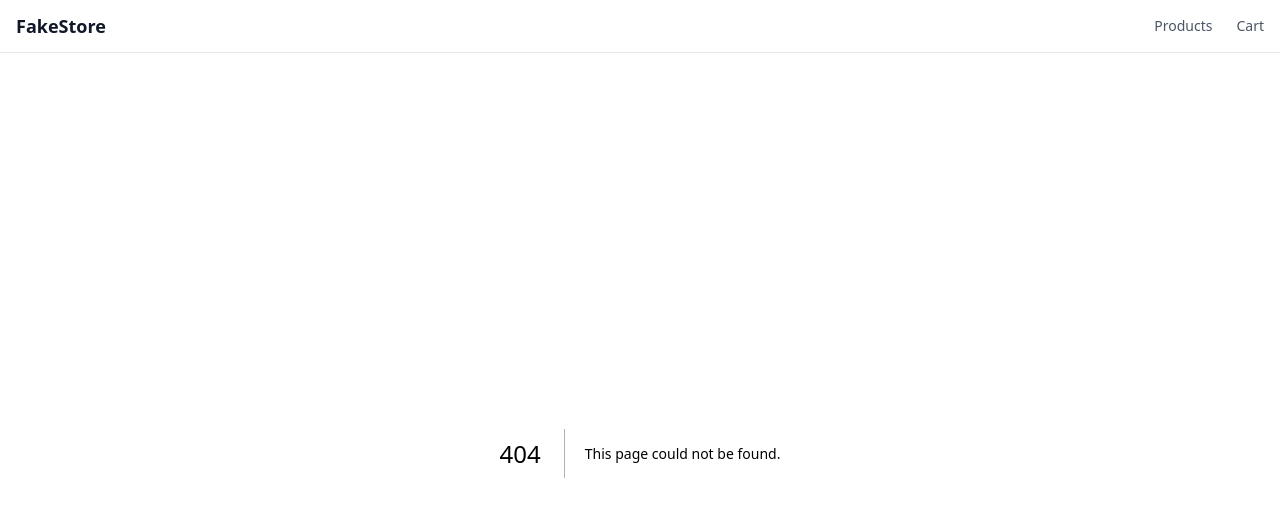
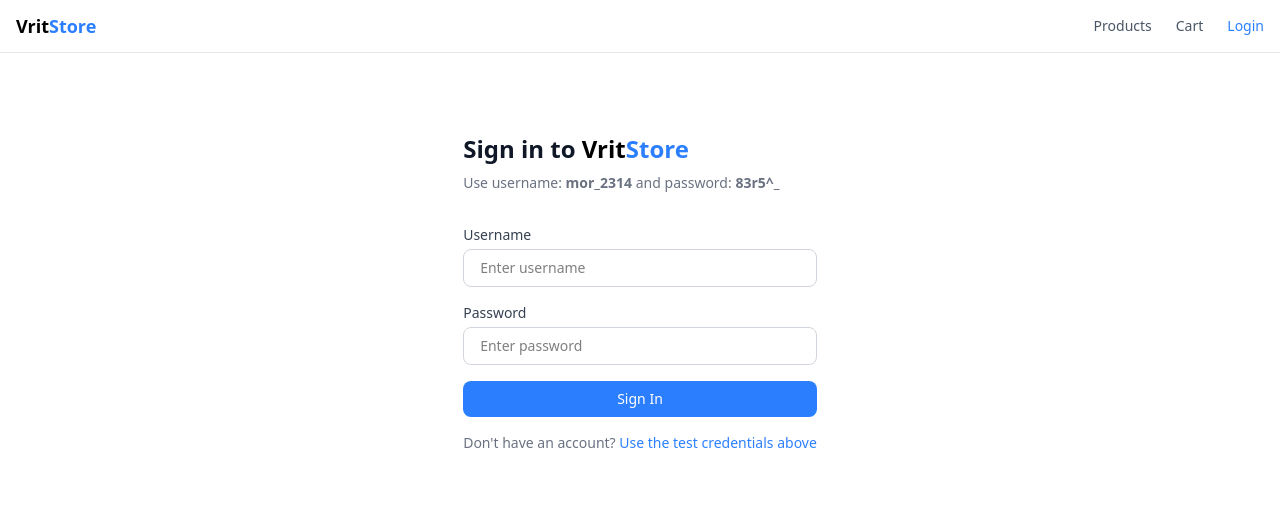
Before and after one commit to sachinthakur749/vrit-ecommerce, a Next.js app: page /login in a window 1280 px wide. Before the commit this address had no page. Shown: the top 516 px of the page. Built offline with nearby package versions, Linux system fonts and the light colour scheme.

Commit message:
added:bonus functions

```diff
--- a/app/cart/page.tsx
+++ b/app/cart/page.tsx
@@ -2,6 +2,7 @@
 "use client";
 
 import { useCart } from "@/context/CartContext";
+import ProtectedRoute from "@/components/ui/ProtectedRoute";
 import Image from "next/image";
 import Link from "next/link";
 
@@ -9,26 +10,9 @@ export default function CartPage() {
   const { items, removeItem, updateQuantity, clearCart, total, itemCount } =
     useCart();
 
-  if (items.length === 0) {
   return (
+    <ProtectedRoute>
       <main className="max-w-4xl mx-auto px-4 py-10">
-        <h1 className="text-2xl font-bold text-gray-900 mb-6">Your Cart</h1>
-        <div className="text-center py-20 text-gray-400">
-          <p className="text-lg">Your cart is empty</p>
-          <Link
-            href="/products"
-            className="text-blue-500 hover:underline text-sm mt-2 inline-block"
-          >
-            Continue Shopping
-          </Link>
-        </div>
-      </main>
-    );
-  }
-
-  return (
-    <main className="max-w-4xl mx-auto px-4 py-10">
-      {/* Header */}
         <div className="flex items-center justify-between mb-6">
           <h1 className="text-2xl font-bold text-gray-900">
             Your Cart ({itemCount} items)
@@ -41,14 +25,24 @@ export default function CartPage() {
           </button>
         </div>
 
-      {/* Cart Items */}
+        {items.length === 0 ? (
+          <div className="text-center py-20 text-gray-400">
+            <p className="text-lg">Your cart is empty</p>
+            <Link
+              href="/products"
+              className="text-blue-500 hover:underline text-sm mt-2 inline-block"
+            >
+              Continue Shopping
+            </Link>
+          </div>
+        ) : (
+          <>
             <div className="flex flex-col gap-4">
               {items.map((item) => (
                 <div
                   key={item.product.id}
                   className="flex gap-4 border border-gray-200 rounded-lg p-4 bg-white"
                 >
-            {/* Image */}
                   <div className="relative w-20 h-20 flex-shrink-0">
                     <Image
                       src={item.product.image}
@@ -58,20 +52,19 @@ export default function CartPage() {
                     />
                   </div>
 
-            {/* Details */}
                   <div className="flex flex-col gap-1 flex-1">
                     <p className="text-sm font-semibold text-gray-800 line-clamp-2">
                       {item.product.title}
                     </p>
-              <p className="text-xs text-gray-400">{item.product.category}</p>
+                    <p className="text-xs text-gray-400">
+                      {item.product.category}
+                    </p>
                     <p className="text-sm font-bold text-gray-900">
                       ${item.product.price.toFixed(2)}
                     </p>
                   </div>
 
-            {/* Quantity + Remove */}
                   <div className="flex flex-col items-end justify-between">
-              {/* Quantity */}
                     <div className="flex items-center border border-gray-300 rounded-lg">
                       <button
                         onClick={() =>
@@ -95,12 +88,10 @@ export default function CartPage() {
                       </button>
                     </div>
 
-              {/* Subtotal */}
                     <p className="text-sm font-semibold text-gray-700">
                       ${(item.product.price * item.quantity).toFixed(2)}
                     </p>
 
-              {/* Remove */}
                     <button
                       onClick={() => removeItem(item.product.id)}
                       className="text-xs text-red-400 hover:underline"
@@ -112,10 +103,11 @@ export default function CartPage() {
               ))}
             </div>
 
-      {/* Order Summary */}
             <div className="mt-8 border-t border-gray-200 pt-6">
               <div className="flex justify-between items-center mb-4">
-          <span className="text-gray-600">Subtotal ({itemCount} items)</span>
+                <span className="text-gray-600">
+                  Subtotal ({itemCount} items)
+                </span>
                 <span className="font-semibold">${total.toFixed(2)}</span>
               </div>
               <div className="flex justify-between items-center mb-6">
@@ -134,6 +126,9 @@ export default function CartPage() {
                 Continue Shopping
               </Link>
             </div>
+          </>
+        )}
       </main>
+    </ProtectedRoute>
   );
 }
--- a/app/layout.tsx
+++ b/app/layout.tsx
@@ -3,6 +3,7 @@ import { Geist, Geist_Mono } from "next/font/google";
 import "./globals.css";
 import { CartProvider } from "@/context/CartContext";
 import Navbar from "@/components/ui/Navbar";
+import { AuthProvider } from "@/context/AuthContext";
 
 const geistSans = Geist({
   variable: "--font-geist-sans",
@@ -15,9 +16,17 @@ const geistMono = Geist_Mono({
 });
 
 export const metadata: Metadata = {
-  title: "Vrit E-commerce",
-  description:
-    "This is a sample e-commerce application built with Next.js 13 and TypeScript.",
+  title: {
+    default: "VritStore",
+    template: "%s | VritStore",
+  },
+  description: "Browse our collection of products at the best prices.",
+  keywords: ["ecommerce", "shopping", "products", "vritstore"],
+  openGraph: {
+    title: "VritStore",
+    description: "Browse our collection of products at the best prices.",
+    type: "website",
+  },
 };
 
 export default function RootLayout({
@@ -32,11 +41,12 @@ export default function RootLayout({
     >
       <body className="min-h-full flex flex-col">
         {" "}
-        <CartProvider>
-          {" "}
-          <Navbar />
-          {children}
-        </CartProvider>
+        <AuthProvider>
+          <CartProvider>
+            <Navbar />
+            {children}
+          </CartProvider>
+        </AuthProvider>
       </body>
     </html>
   );
--- /dev/null
+++ b/app/login/page.tsx
@@ -0,0 +1,100 @@
+"use client";
+
+import { useState } from "react";
+import { useRouter } from "next/navigation";
+import { Metadata } from "next";
+import { useAuth } from "@/context/AuthContext";
+
+export default function LoginPage() {
+  const { setIsLoggedIn } = useAuth();
+  const router = useRouter();
+  const [username, setUsername] = useState("");
+  const [password, setPassword] = useState("");
+  const [error, setError] = useState("");
+  const [loading, setLoading] = useState(false);
+
+  const handleLogin = async () => {
+    setError("");
+    setLoading(true);
+
+    try {
+      const res = await fetch(`${process.env.NEXT_PUBLIC_API_URL}/auth/login`, {
+        method: "POST",
+        headers: { "Content-Type": "application/json" },
+        body: JSON.stringify({ username, password }),
+      });
+
+      if (!res.ok) throw new Error("Invalid username or password");
+
+      const data = await res.json();
+      localStorage.setItem("token", data.token);
+      setIsLoggedIn(true);
+      router.push("/products");
+    } catch (err) {
+      setError(err instanceof Error ? err.message : "Login failed");
+    } finally {
+      setLoading(false);
+    }
+  };
+
+  return (
+    <main className="max-w-md mx-auto px-4 py-20">
+      <h1 className="text-2xl font-bold text-gray-900 mb-2">
+        Sign in to <span className="text-black">Vrit</span>
+        <span className="text-blue-500">Store</span>
+      </h1>
+      <p className="text-gray-500 text-sm mb-8">
+        Use username: <strong>mor_2314</strong> and password:{" "}
+        <strong>83r5^_</strong>
+      </p>
+
+      {/* Error */}
+      {error && (
+        <div className="bg-red-50 border border-red-200 rounded-lg px-4 py-3 text-red-500 text-sm mb-4">
+          {error}
+        </div>
+      )}
+
+      <div className="flex flex-col gap-4">
+        <div>
+          <label className="text-sm font-medium text-gray-700 block mb-1">
+            Username
+          </label>
+          <input
+            type="text"
+            value={username}
+            onChange={(e) => setUsername(e.target.value)}
+            placeholder="Enter username"
+            className="w-full border border-gray-300 rounded-lg px-4 py-2 text-sm focus:outline-none focus:ring-2 focus:ring-blue-500"
+          />
+        </div>
+
+        <div>
+          <label className="text-sm font-medium text-gray-700 block mb-1">
+            Password
+          </label>
+          <input
+            type="password"
+            value={password}
+            onChange={(e) => setPassword(e.target.value)}
+            placeholder="Enter password"
+            className="w-full border border-gray-300 rounded-lg px-4 py-2 text-sm focus:outline-none focus:ring-2 focus:ring-blue-500"
+          />
+        </div>
+
+        <button
+          onClick={handleLogin}
+          disabled={loading}
+          className="bg-blue-500 text-white py-2 rounded-lg text-sm font-medium hover:bg-blue-600 disabled:opacity-50"
+        >
+          {loading ? "Signing in..." : "Sign In"}
+        </button>
+      </div>
+
+      <p className="text-sm text-gray-500 mt-4 text-center">
+        Don&apos;t have an account?{" "}
+        <span className="text-blue-500">Use the test credentials above</span>
+      </p>
+    </main>
+  );
+}
--- a/app/page.tsx
+++ b/app/page.tsx
@@ -1,5 +1,22 @@
-import Image from "next/image";
+// app/page.tsx
+import Link from "next/link";
 
-export default function Home() {
-  return <div>dsds</div>;
+export default function HomePage() {
+  return (
+    <main className="max-w-4xl mx-auto px-4 py-20 text-center">
+      <h1 className="text-4xl font-bold mb-4">
+        Welcome to <span className="text-black">Vrit</span>
+        <span className="text-blue-500">Store</span>
+      </h1>
+      <p className="text-gray-500 text-lg mb-8">
+        Browse our collection of products at the best prices.
+      </p>
+      <Link
+        href="/products"
+        className="bg-blue-500 text-white px-8 py-3 rounded-lg font-medium hover:bg-blue-600"
+      >
+        Browse Products
+      </Link>
+    </main>
+  );
 }
--- a/app/products/[id]/page.tsx
+++ b/app/products/[id]/page.tsx
@@ -4,9 +4,28 @@ import Image from "next/image";
 import Link from "next/link";
 import { getProductById } from "@/lib/apiService";
 import AddToCartButton from "@/components/products/AddCartButon";
+import { Metadata } from "next";
 
 interface ProductPageProps {
   params: Promise<{ id: string }>;
+}
+
+export async function generateMetadata({
+  params,
+}: {
+  params: Promise<{ id: string }>;
+}): Promise<Metadata> {
+  const { id } = await params;
+  const product = await getProductById(Number(id));
+  return {
+    title: product.title,
+    description: product.description,
+    openGraph: {
+      title: product.title,
+      description: product.description,
+      images: [{ url: product.image }],
+    },
+  };
 }
 
 export default async function ProductPage({ params }: ProductPageProps) {
--- a/app/products/page.tsx
+++ b/app/products/page.tsx
@@ -3,6 +3,7 @@ import ErrorMessage from "@/components/ui/ErrorMessage";
 import ProductFilters from "@/components/products/ProductFilters";
 import { Product } from "@/types";
 import { getCategories, getProducts } from "@/lib/apiService";
+import { Metadata } from "next";
 
 interface ProductsPageProps {
   searchParams: {
@@ -12,6 +13,11 @@ interface ProductsPageProps {
     page?: string;
   };
 }
+
+export const metadata: Metadata = {
+  title: "Products",
+  description: "Browse all products on VritStore.",
+};
 
 export default async function ProductsPage({
   searchParams,
--- /dev/null
+++ b/app/sitemap.ts
@@ -0,0 +1,29 @@
+// app/sitemap.ts
+import { getProducts } from "@/lib/apiService";
+import { Product } from "@/types";
+import { MetadataRoute } from "next";
+
+export default async function sitemap(): Promise<MetadataRoute.Sitemap> {
+  const products: Product[] = await getProducts();
+
+  const productUrls = products.map((product) => ({
+    url: `https://vritstore.com/products/${product.id}`,
+    lastModified: new Date(),
+  }));
+
+  return [
+    {
+      url: "https://vritstore.com",
+      lastModified: new Date(),
+    },
+    {
+      url: "https://vritstore.com/products",
+      lastModified: new Date(),
+    },
+    {
+      url: "https://vritstore.com/login",
+      lastModified: new Date(),
+    },
+    ...productUrls,
+  ];
+}
--- a/components/ui/Navbar.tsx
+++ b/components/ui/Navbar.tsx
@@ -3,17 +3,24 @@
 
 import Link from "next/link";
 import { useCart } from "@/context/CartContext";
+import { useAuth } from "@/context/AuthContext";
 
 export default function Navbar() {
   const { itemCount } = useCart();
+  const { isLoggedIn, logout } = useAuth();
+
+  console.log(isLoggedIn);
 
   return (
     <nav className="border-b border-gray-200 bg-white px-4 py-3">
       <div className="max-w-7xl mx-auto flex items-center justify-between">
-        <Link href="/" className="text-lg font-bold text-gray-900">
-          FakeStore
+        {/* Logo */}
+        <Link href="/" className="text-lg font-bold">
+          <span className="text-black">Vrit</span>
+          <span className="text-blue-500">Store</span>
         </Link>
 
+        {/* Links */}
         <div className="flex items-center gap-6">
           <Link
             href="/products"
@@ -21,6 +28,8 @@ export default function Navbar() {
           >
             Products
           </Link>
+
+          {/* Cart — always visible */}
           <Link
             href="/cart"
             className="relative text-sm text-gray-600 hover:text-gray-900"
@@ -32,6 +41,23 @@ export default function Navbar() {
               </span>
             )}
           </Link>
+
+          {/* Auth */}
+          {isLoggedIn ? (
+            <button
+              onClick={logout}
+              className="text-sm text-red-500 hover:underline"
+            >
+              Logout
+            </button>
+          ) : (
+            <Link
+              href="/login"
+              className="text-sm text-blue-500 hover:underline"
+            >
+              Login
+            </Link>
+          )}
         </div>
       </div>
     </nav>
--- /dev/null
+++ b/components/ui/ProtectedRoute.tsx
@@ -0,0 +1,27 @@
+// components/ui/ProtectedRoute.tsx
+"use client";
+
+import { useEffect } from "react";
+import { useRouter } from "next/navigation";
+import { useAuth } from "@/context/AuthContext";
+
+export default function ProtectedRoute({
+  children,
+}: {
+  children: React.ReactNode;
+}) {
+  const { isLoggedIn } = useAuth();
+  const router = useRouter();
+
+  console.log(isLoggedIn);
+
+  useEffect(() => {
+    if (!isLoggedIn) {
+      router.push("/login");
+    }
+  }, [isLoggedIn, router]);
+
+  if (!isLoggedIn) return null;
+
+  return <>{children}</>;
+}
--- /dev/null
+++ b/context/AuthContext.tsx
@@ -0,0 +1,40 @@
+// context/AuthContext.tsx
+"use client";
+
+import { createContext, useContext, useState } from "react";
+import { useRouter } from "next/navigation";
+
+interface AuthContextType {
+  isLoggedIn: boolean;
+  logout: () => void;
+  setIsLoggedIn: (arg0: boolean) => void;
+}
+
+const AuthContext = createContext<AuthContextType | null>(null);
+
+export function AuthProvider({ children }: { children: React.ReactNode }) {
+  const [isLoggedIn, setIsLoggedIn] = useState<boolean>(() => {
+    if (typeof window === "undefined") return false;
+    return !!localStorage.getItem("token");
+  });
+
+  const router = useRouter();
+
+  const logout = () => {
+    localStorage.removeItem("token");
+    setIsLoggedIn(false);
+    router.push("/login");
+  };
+
+  return (
+    <AuthContext.Provider value={{ isLoggedIn, logout, setIsLoggedIn }}>
+      {children}
+    </AuthContext.Provider>
+  );
+}
+
+export function useAuth() {
+  const context = useContext(AuthContext);
+  if (!context) throw new Error("useAuth must be used within AuthProvider");
+  return context;
+}
```
Lines whose indentation alone changed are shown as unchanged.
